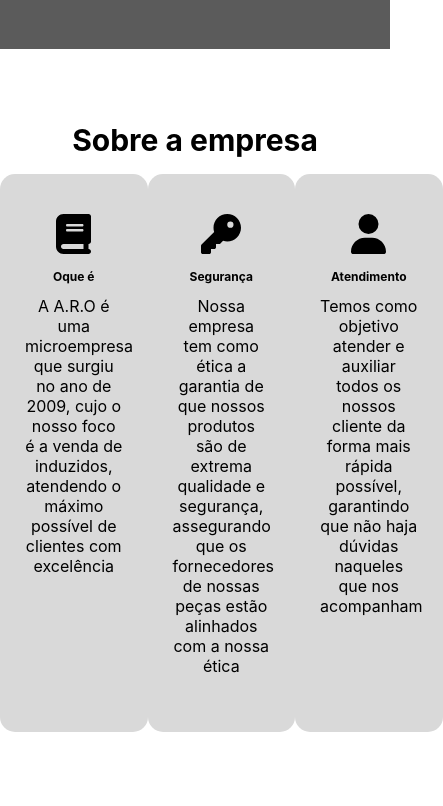
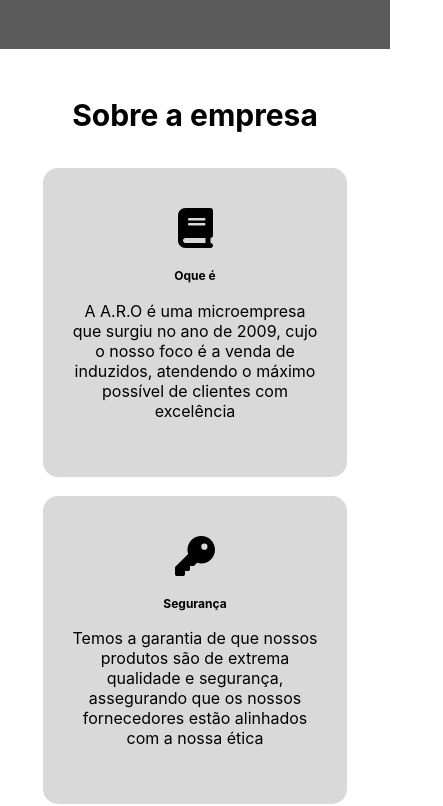
Before and after one commit to oliveira-lucas7/aro-empresa, a React (Create React App) app: page / in a window 390 px wide. Shown: the part 1518-2324 px from the top of the page, 443 px wide, since content can reach past the window. Built offline with nearby package versions, Linux system fonts and the light colour scheme.

Commit message:
Responsividade do sobre a empresa feito

```diff
--- a/src/components/Empresa.jsx
+++ b/src/components/Empresa.jsx
@@ -30,9 +30,9 @@ function Empresa() {
           </div>
           <div>
             <p>
-              Nossa empresa tem como ética a garantia de que nossos produtos são
-              de extrema qualidade e segurança, assegurando que os fornecedores
-              de nossas peças estão alinhados com a nossa ética
+              Temos a garantia de que nossos produtos são de extrema qualidade e
+              segurança, assegurando que os nossos fornecedores estão alinhados
+              com a nossa ética
             </p>
           </div>
         </div>
--- a/src/components/css/Empresa.module.css
+++ b/src/components/css/Empresa.module.css
@@ -2,6 +2,7 @@
   display: flex;
   justify-content: space-around;
   margin-bottom: 10rem;
+  align-items: center;
 }
 
 .ContainerInfo {
@@ -36,8 +37,13 @@ p {
 }
 
 @media screen and (min-width: 320px) and (max-width: 425px) {
-  .GeralEmpresa {
+  .SobEmpresa {
     display: flex;
     flex-direction: column;
+    width: 90;
+  }
+  .ContainerInfo {
+    width: 65%;
+    margin-top: 5%;
   }
 }
```
